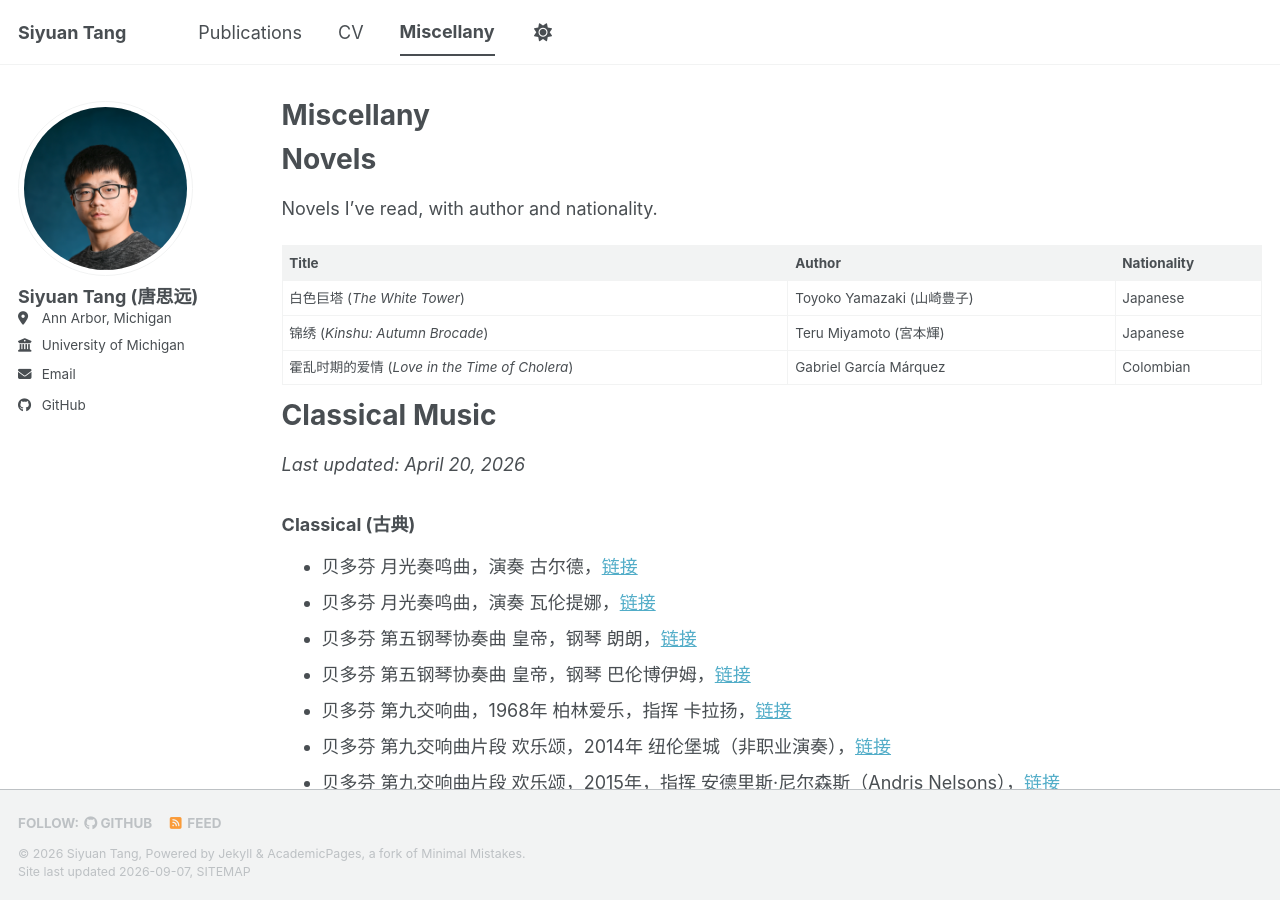
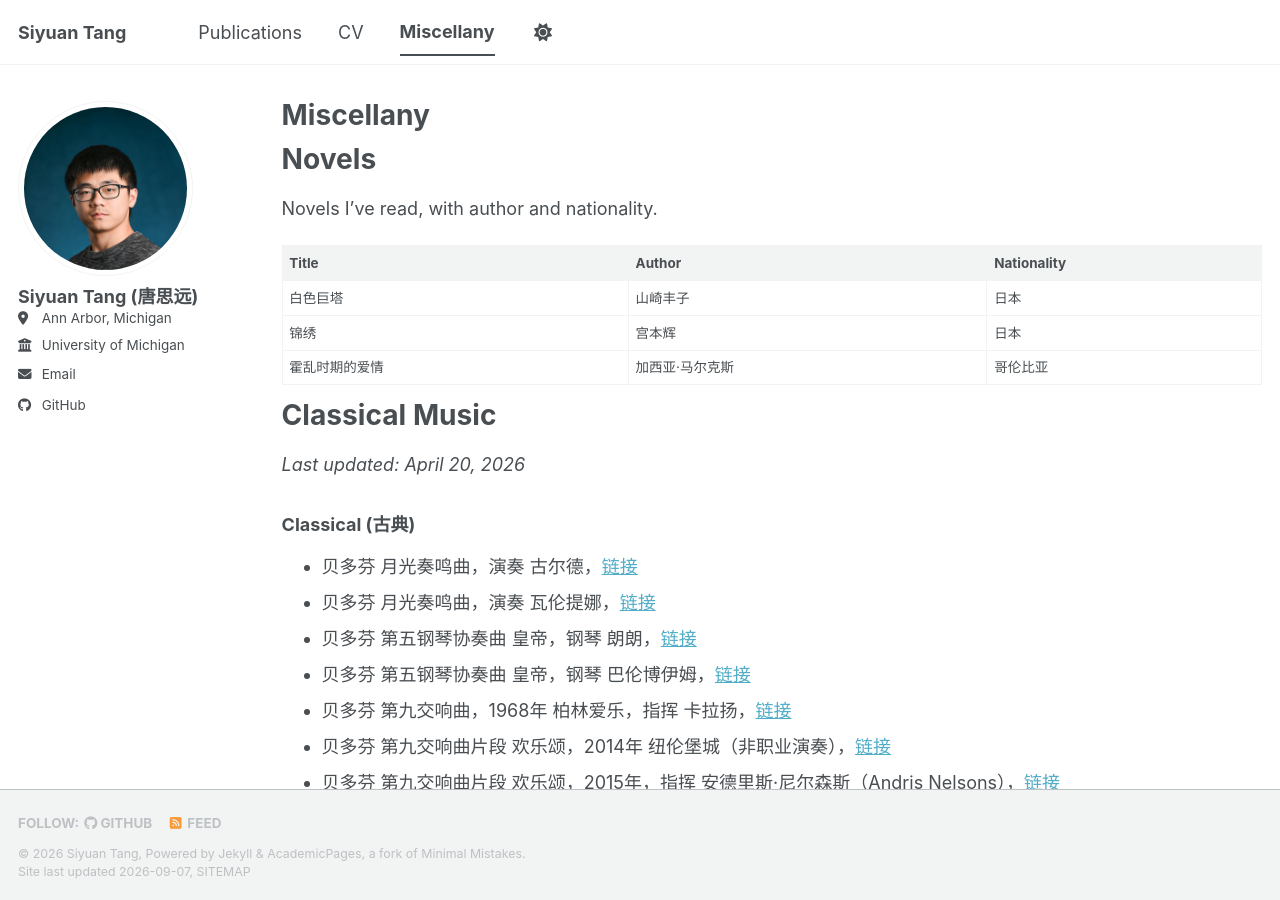
Before and after one commit to siyuat-ui/siyuat-ui.github.io, a Jekyll site: the page built from _pages/miscellany.md, in a window 1280 px wide and 900 px high. Built offline with Jekyll 4.4.1, drawn with Linux system fonts in a browser that asks for light colours; a style sheet for code colours, icons or effects is not loaded.

Commit message:
Drop English translations from novels table, keep Chinese
Co-Authored-By: Claude Sonnet 5 <noreply@anthropic.com>
Claude-Session: https://claude.ai/code/session_01V4NqYJVaZa2Mrh8DC2t8GC

```diff
--- a/_pages/miscellany.md
+++ b/_pages/miscellany.md
@@ -14,9 +14,9 @@ Novels I've read, with author and nationality.
 
 | Title | Author | Nationality |
 |---|---|---|
-| 白色巨塔 (*The White Tower*) | Toyoko Yamazaki (山崎豊子) | Japanese |
-| 锦绣 (*Kinshu: Autumn Brocade*) | Teru Miyamoto (宮本輝) | Japanese |
-| 霍乱时期的爱情 (*Love in the Time of Cholera*) | Gabriel García Márquez | Colombian |
+| 白色巨塔 | 山崎丰子 | 日本 |
+| 锦绣 | 宫本辉 | 日本 |
+| 霍乱时期的爱情 | 加西亚·马尔克斯 | 哥伦比亚 |
 
 Classical Music
 ======
```
